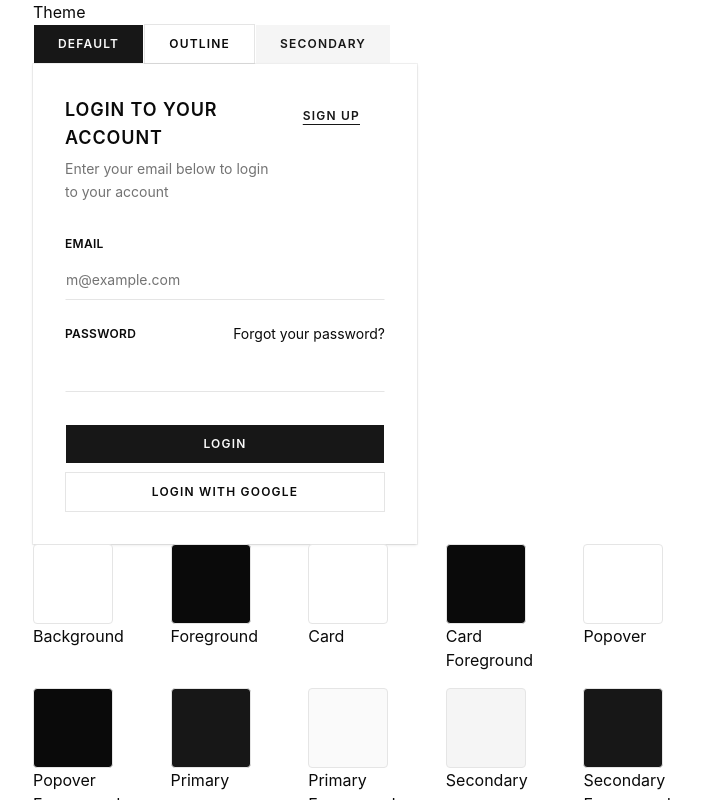
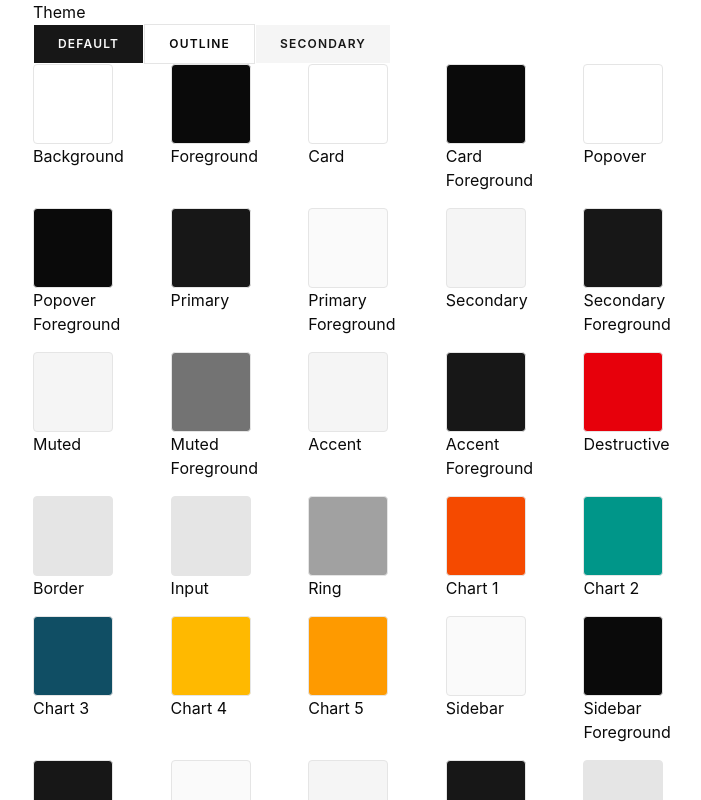
Before and after one commit to sopo/theme, a React (Vite) app: page / in a window 1280 px wide. Shown: the top 800 px of the page, without its empty margins (271-972 px from the left). Built offline with nearby package versions, Linux system fonts and the light colour scheme.

Commit message:
check components

```diff
--- a/src/pages/theme.tsx
+++ b/src/pages/theme.tsx
@@ -1,8 +1,6 @@
 import ColorCard from "@/components/color-card"
 import { Button } from "@/components/ui/button"
-import { Card, CardAction, CardContent, CardDescription, CardFooter, CardHeader, CardTitle } from "@/components/ui/card"
-import { Input } from "@/components/ui/input"
-import { Label } from "@/components/ui/label"
+
 
 
 
@@ -21,52 +19,6 @@ const Theme=()=>{
 
 
 
-    <Card className="w-full max-w-sm">
-      <CardHeader>
-        <CardTitle>Login to your account</CardTitle>
-        <CardDescription>
-          Enter your email below to login to your account
-        </CardDescription>
-        <CardAction>
-          <Button variant="link">Sign Up</Button>
-        </CardAction>
-      </CardHeader>
-      <CardContent>
-        <form>
-          <div className="flex flex-col gap-6">
-            <div className="grid gap-2">
-              <Label htmlFor="email">Email</Label>
-              <Input
-                id="email"
-                type="email"
-                placeholder="m@example.com"
-                required
-              />
-            </div>
-            <div className="grid gap-2">
-              <div className="flex items-center">
-                <Label htmlFor="password">Password</Label>
-                <a
-                  href="#"
-                  className="ml-auto inline-block text-sm underline-offset-4 hover:underline"
-                >
-                  Forgot your password?
-                </a>
-              </div>
-              <Input id="password" type="password" required />
-            </div>
-          </div>
-        </form>
-      </CardContent>
-      <CardFooter className="flex-col gap-2">
-        <Button type="submit" className="w-full">
-          Login
-        </Button>
-        <Button variant="outline" className="w-full">
-          Login with Google
-        </Button>
-      </CardFooter>
-    </Card>
 
             <div className="grid grid-cols-5 gap-4">
             {root.map((item)=>{
```
